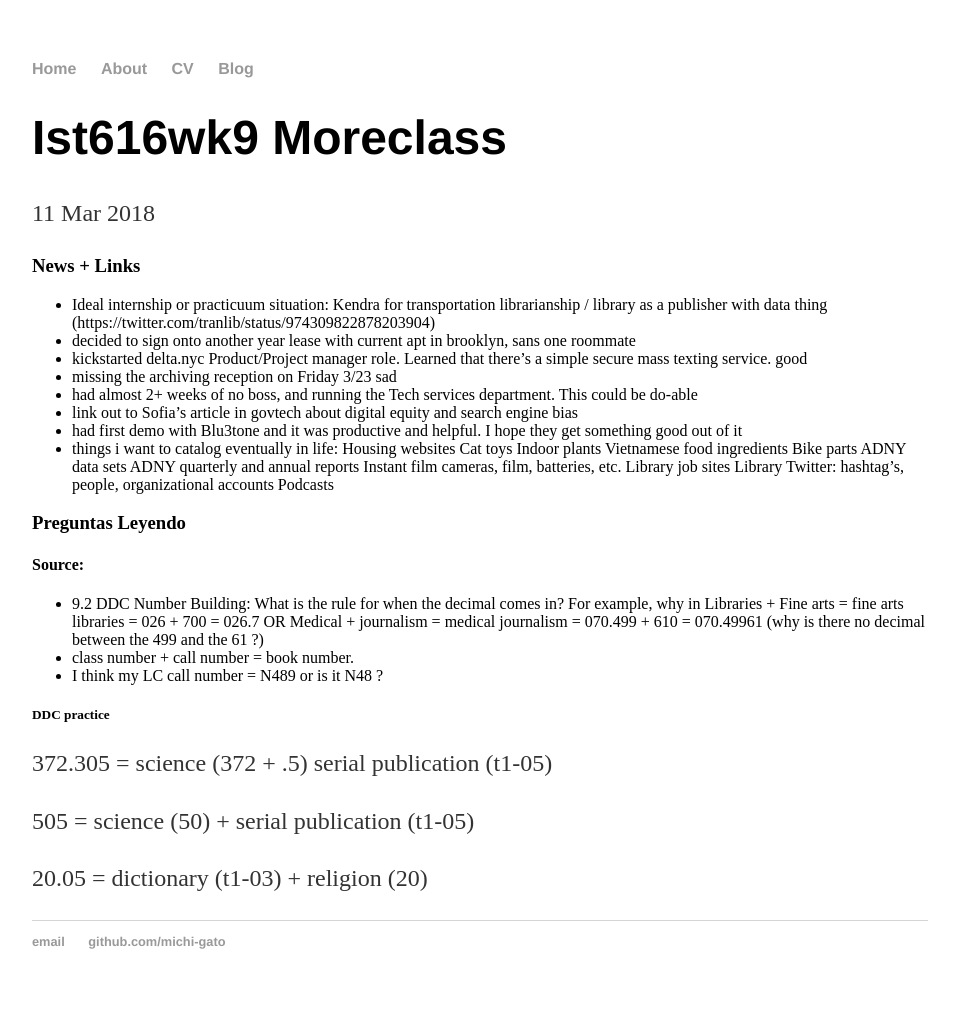
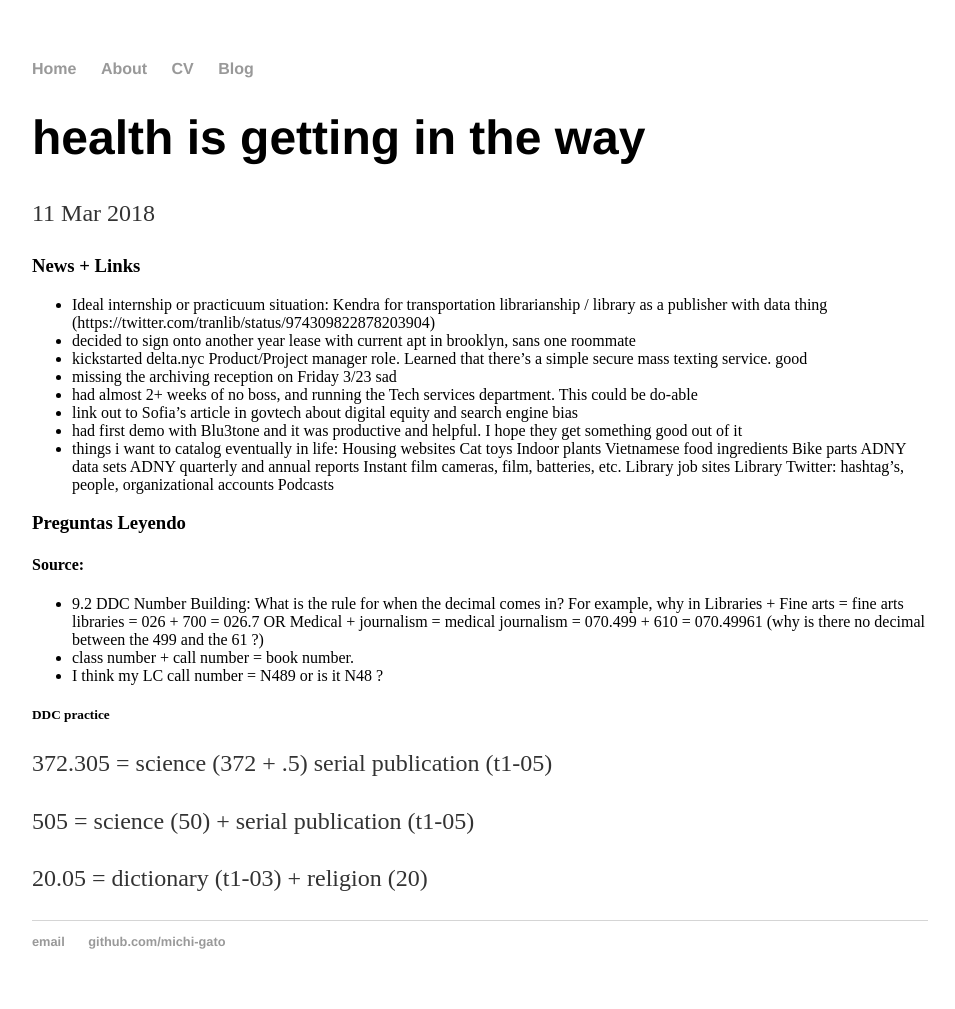
Before and after one commit to cat-alog/cat-alog.github.io, a Jekyll site: the page built from _posts/2018-03-11-ist616wk9-moreclass.md, in a window 1280 px wide. Shown: the whole page, without its empty margins (160-1115 px from the left). Built offline with Jekyll 4.4.1, drawn with Linux system fonts in a browser that asks for light colours.

Commit message:
Update 2018-03-11-ist616wk9-moreclass.md

```diff
--- a/_posts/2018-03-11-ist616wk9-moreclass.md
+++ b/_posts/2018-03-11-ist616wk9-moreclass.md
@@ -1,6 +1,6 @@
 ---
 layout: post
-title:
+title: health is getting in the way
 date: 2018-03-11
 ---
 
```
